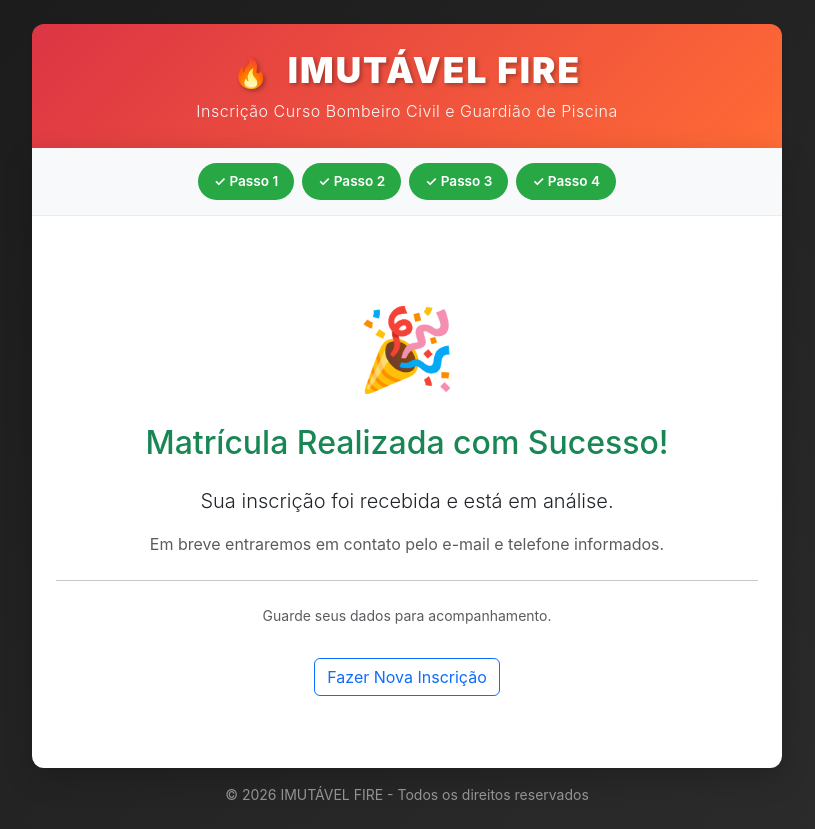
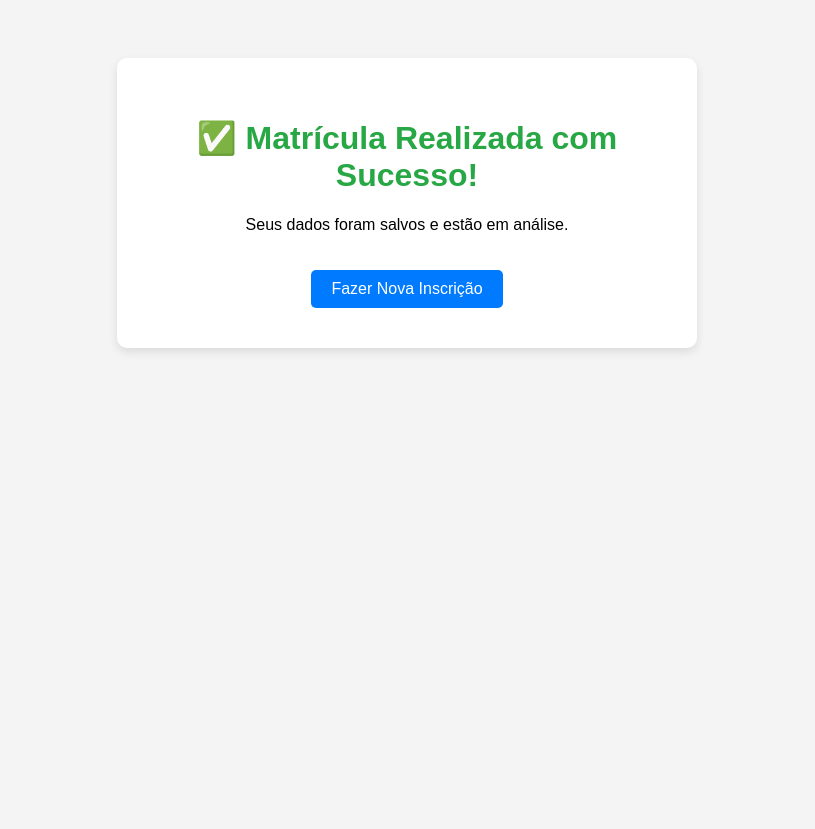
Before and after one commit to matheusbarbosatech/imutavel-fire-lms, a Django app: page /sucesso/ in a window 1280 px wide. Shown: the whole page, without its empty margins (233-1048 px from the left). After the commit the page ends 352 px from the top, so only its background shows below. Run offline with Django 5.2, Linux system fonts and the light colour scheme.

Commit message:
FIX: success.html puro e passo_4 simplificado para isolar erro 500

```diff
--- a/core/views.py
+++ b/core/views.py
@@ -153,130 +153,37 @@ def passo_4(request):
     if request.method == 'POST':
         form = Step4Form(request.POST)
         if form.is_valid():
-            mat = None  # Variável para rastrear se a matrícula foi criada
-
             try:
-                print("=" * 60)
-                print("🚀 [PASSO 4] INICIANDO FINALIZAÇÃO")
-                print("=" * 60)
-
-                # Recuperar dados da sessão
                 s1_raw = request.session.get('step1', {})
                 s1 = {k: _str_to_date(v) for k, v in s1_raw.items()}
                 s2 = request.session.get('step2', {})
 
-                # IP e User-Agent
                 ip = request.META.get('HTTP_X_FORWARDED_FOR', request.META.get('REMOTE_ADDR', '127.0.0.1')).split(',')[0].strip()
                 ua = request.META.get('HTTP_USER_AGENT', 'unknown')[:500]
 
-                print(f"👤 [PASSO 4] Criando matrícula para: {s1.get('nome', 'N/A')}")
+                # 1. Criar a matrícula (Já sabemos que isso funciona)
+                mat = Matricula.objects.create(
+                    nome=s1.get('nome', ''), cpf=s1.get('cpf', ''), rg=s1.get('rg', ''),
+                    nascimento=s1.get('nascimento'), email=s2.get('email', ''),
+                    telefone=s2.get('telefone', ''), endereco=s2.get('endereco', ''),
+                    aceitou_termos=True, ip_registro=ip, user_agent=ua
+                )
 
-                # ========================================
-                # 1. CRIAR MATRÍCULA (BLOCO CRÍTICO)
-                # ========================================
-                mat = Matricula.objects.create(
-                    nome=s1.get('nome', ''),
-                    cpf=s1.get('cpf', ''),
-                    rg=s1.get('rg', ''),
-                    nascimento=s1.get('nascimento'),
-                    email=s2.get('email', ''),
-                    telefone=s2.get('telefone', ''),
-                    endereco=s2.get('endereco', ''),
-                    aceitou_termos=True,
-                    ip_registro=ip,
-                    user_agent=ua
-                )
-                print(f"✅ [PASSO 4] Matrícula criada: ID={mat.id}")
+                # 2. Limpar sessão
+                _clean_session(request)
 
-                # ========================================
-                # 2. PROCESSAR ARQUIVOS (NÃO BLOQUEIA)
-                # ========================================
-                try:
-                    supabase = _get_supabase_client()
-                    if supabase:
-                        uploaded_files = request.session.get('uploaded_files', {})
-                        for key, temp_path in uploaded_files.items():
-                            tipo = key.replace('_file', '')
-                            try:
-                                print(f"📥 [PASSO 4] Processando {tipo}")
-                                file_content = supabase.storage.from_(settings.SUPABASE_BUCKET).download(temp_path)
-                                ext = temp_path.split('.')[-1]
-                                final_path = f"docs/{tipo}_{mat.id}.{ext}"
-
-                                supabase.storage.from_(settings.SUPABASE_BUCKET).upload(
-                                    path=final_path,
-                                    file=file_content,
-                                    file_options={"content-type": "application/octet-stream", "upsert": "true"}
-                                )
-
-                                try:
-                                    supabase.storage.from_(settings.SUPABASE_BUCKET).remove([temp_path])
-                                except:
-                                    pass
-
-                                Documento.objects.create(
-                                    matricula=mat,
-                                    tipo=tipo,
-                                    arquivo=final_path
-                                )
-                                print(f"   ✓ Documento {tipo} salvo")
-                            except Exception as e:
-                                print(f"   ⚠ Erro no arquivo {tipo}: {e}")
-                    else:
-                        print("⚠ [PASSO 4] Supabase indisponível, pulando arquivos")
-                except Exception as e:
-                    print(f"⚠ [PASSO 4] Erro geral no processamento de arquivos: {e}")
-
-                # ========================================
-                # 3. ENVIAR E-MAIL (TOTALMENTE OPCIONAL)
-                # ========================================
-                try:
-                    send_mail(
-                        subject='Matrícula Recebida - IMUTÁVEL FIRE',
-                        message=f'Olá {mat.nome},\n\nSua matrícula foi recebida com sucesso!\nProtocolo: #{mat.id}\n\nEm breve entraremos em contato.\n\nAtenciosamente,\nEquipe IMUTÁVEL FIRE',
-                        from_email=settings.DEFAULT_FROM_EMAIL,
-                        recipient_list=[mat.email],
-                        fail_silently=True  # ← NUNCA lança exceção
-                    )
-                    print("📧 [PASSO 4] E-mail enviado (ou tentativa feita)")
-                except Exception as e:
-                    print(f"⚠ [PASSO 4] E-mail falhou (não bloqueia): {e}")
-
-                # ========================================
-                # 4. FINALIZAR E REDIRECIONAR
-                # ========================================
-                print("=" * 60)
-                print("🎉 [PASSO 4] SUCESSO TOTAL!")
-                print("=" * 60)
-
-                _clean_session(request)
-                messages.success(request, '✅ Matrícula enviada com sucesso!')
-                return redirect('sucesso')
+                # 3. Redirecionamento DIRETO e simples
+                from django.http import HttpResponseRedirect
+                from django.urls import reverse
+                return HttpResponseRedirect(reverse('sucesso'))
 
             except Exception as e:
-                print("=" * 60)
-                print(f"❌ [PASSO 4] ERRO CRÍTICO: {str(e)}")
-                print(traceback.format_exc())
-                print("=" * 60)
+                # Se der erro, mostra na tela em vez de 500
+                from django.http import HttpResponse
+                return HttpResponse(f"<h1>Erro ao salvar:</h1><p>{str(e)}</p><a href='/'>Voltar</a>")
 
-                # SE A MATRÍCULA FOI CRIADA, VAI PARA SUCESSO MESMO ASSIM
-                if mat:
-                    print("⚠ [PASSO 4] Matrícula foi criada, redirecionando para sucesso")
-                    _clean_session(request)
-                    messages.warning(request, 'Matrícula salva! Houve um pequeno erro no processamento, mas sua inscrição foi registrada.')
-                    return redirect('sucesso')
-
-                # SE NÃO FOI CRIADA, MOSTRA ERRO E VOLTA
-                messages.error(request, f'Erro ao finalizar: {str(e)}')
-                return redirect('passo_4')
-    else:
-        form = Step4Form()
-
-    return render(request, 'core/step.html', {
-        'form': form,
-        'step': 4,
-        'title': '✍️ Confirmação e Termos'
-    })
+    form = Step4Form()
+    return render(request, 'core/step.html', {'form': form, 'step': 4, 'title': '✍️ Confirmação e Termos'})
 
 # ============================================================
 # PÁGINA DE SUCESSO
--- a/templates/core/success.html
+++ b/templates/core/success.html
@@ -1,14 +1,20 @@
-{% extends "core/base.html" %}
-{% block content %}
-<div class="text-center py-5">
-    <div style="font-size: 5rem;">🎉</div>
-    <h2 class="text-success mt-3 mb-4">Matrícula Realizada com Sucesso!</h2>
-    <p class="lead">Sua inscrição foi recebida e está em análise.</p>
-    <p class="text-muted">Em breve entraremos em contato pelo e-mail e telefone informados.</p>
-    <hr class="my-4">
-    <p class="small text-muted">Guarde seus dados para acompanhamento.</p>
-    <a href="{% url 'passo_1' %}" class="btn btn-outline-primary mt-3">
-        Fazer Nova Inscrição
-    </a>
-</div>
-{% endblock %}
+<!DOCTYPE html>
+<html lang="pt-BR">
+<head>
+    <meta charset="UTF-8">
+    <title>Sucesso - IMUTÁVEL FIRE</title>
+    <style>
+        body { font-family: Arial, sans-serif; text-align: center; padding: 50px; background: #f4f4f4; }
+        .box { background: white; padding: 40px; border-radius: 10px; max-width: 500px; margin: 0 auto; box-shadow: 0 4px 10px rgba(0,0,0,0.1); }
+        h1 { color: #28a745; }
+        a { display: inline-block; margin-top: 20px; padding: 10px 20px; background: #007bff; color: white; text-decoration: none; border-radius: 5px; }
+    </style>
+</head>
+<body>
+    <div class="box">
+        <h1>✅ Matrícula Realizada com Sucesso!</h1>
+        <p>Seus dados foram salvos e estão em análise.</p>
+        <a href="/">Fazer Nova Inscrição</a>
+    </div>
+</body>
+</html>
```
